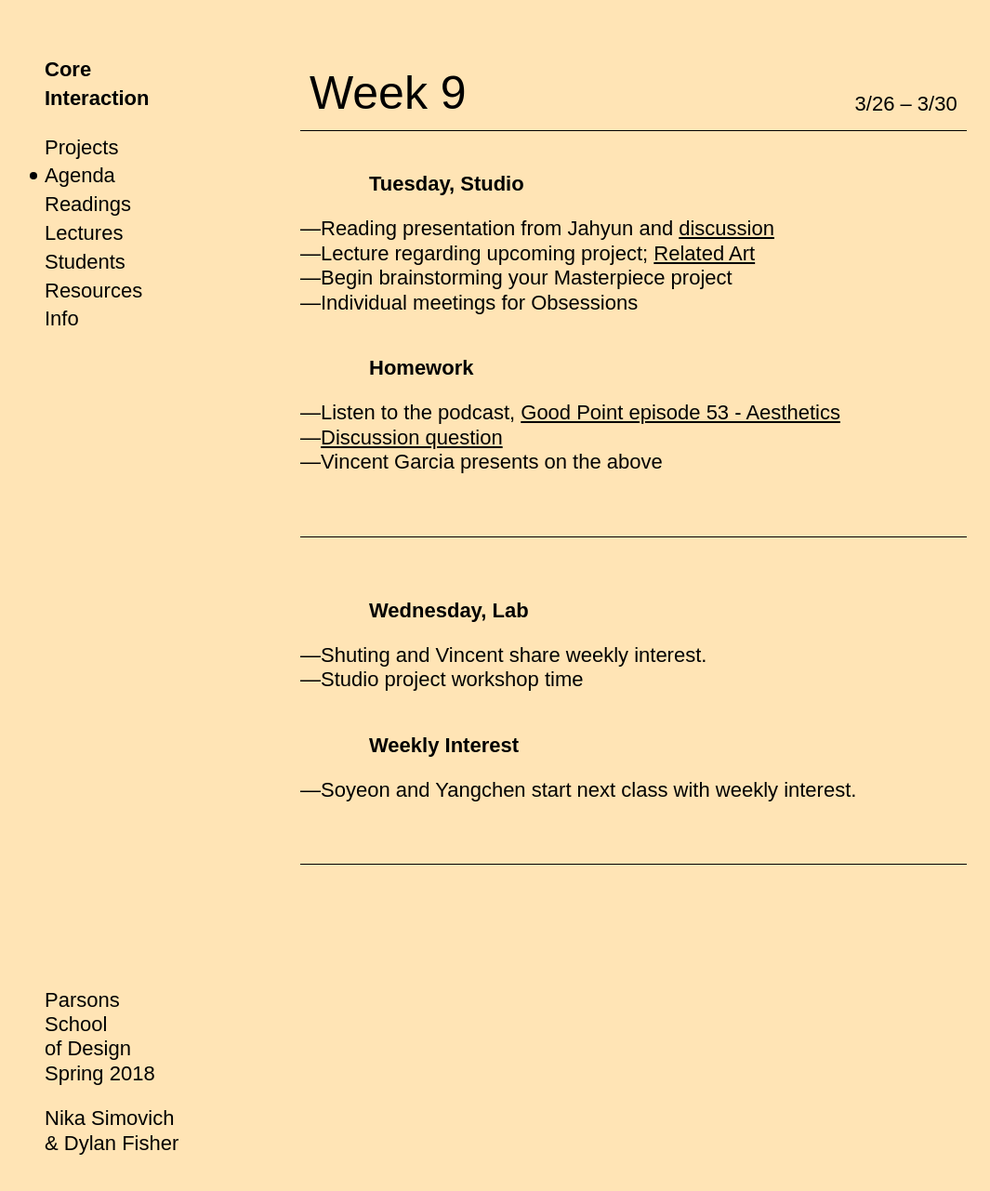
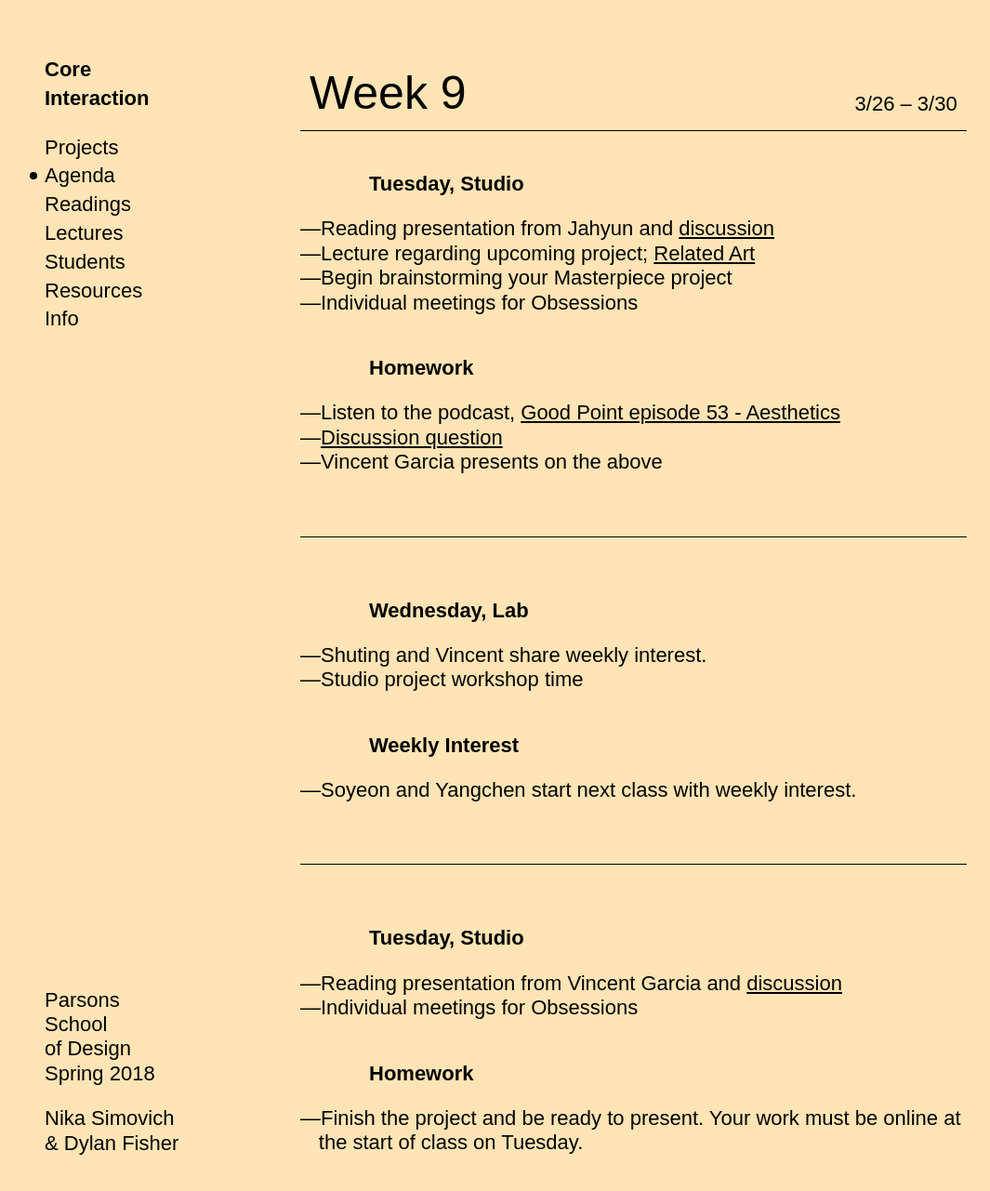
Before and after one commit to dylanfisher/ci18, a Jekyll site: the page built from _agendas/week-9.md, in a window 1280 px wide and 1303 px high. Shown: the top 1281 px of the window at 93% size, without its empty margins (12-1077 px from the left). Built offline with Jekyll 4.4.1, drawn with Linux system fonts in a browser that asks for light colours; some web fonts are replaced.

Commit message:
Add agenda

```diff
--- a/_agendas/week-9.md
+++ b/_agendas/week-9.md
@@ -29,3 +29,12 @@ date_range:       3/26 – 3/30
 - Soyeon and Yangchen start next class with weekly interest.
 
 ---
+
+### Tuesday, Studio
+
+- Reading presentation from Vincent Garcia and [discussion](https://docs.google.com/document/d/16WVTJlKeuprNQj4uEs7WRCDQdtYyoxJusAD5Yw6d94I/edit?usp=sharing)
+- Individual meetings for Obsessions
+
+### Homework
+
+- Finish the project and be ready to present. Your work must be online at the start of class on Tuesday.
```
